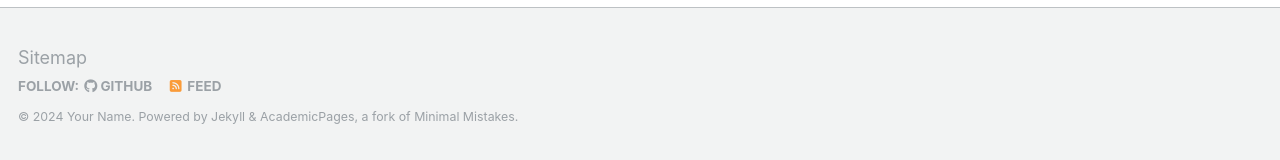
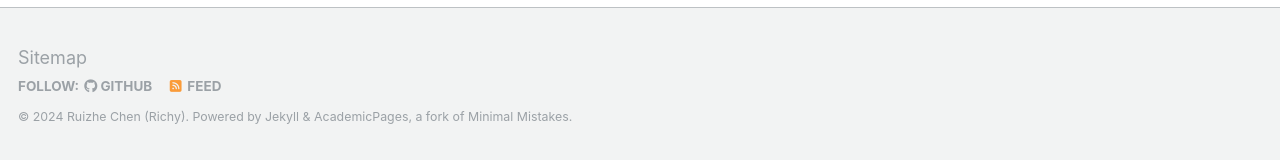
Before and after one commit to richhh520/RuiZheC, a Jekyll site: the page built from _pages/about.md, in a window 1280 px wide and 900 px high, scrolled down 2463 px. Shown: the part 737-897 px from the top of the window. Built offline with Jekyll 4.4.1, drawn with Linux system fonts in a browser that asks for light colours; some web fonts are replaced; some of the changed text lies outside the part shown.

Commit message:
Update _config.yml

```diff
--- a/_config.yml
+++ b/_config.yml
@@ -8,9 +8,9 @@
 
 # Basic Site Settings
 locale                   : "en-US"
-title                    : "Your Name / Site Title"
+title                    : "Mr."
 title_separator          : "-"
-name                     : &name "Your Name"
+name                     : &name "Ruizhe Chen (Richy)"
 description              : &description "personal description"
 url                      : https://academicpages.github.io # the base hostname & protocol for your site e.g. "https://mmistakes.github.io"
 baseurl                  : "" # the subpath of your site, e.g. "/blog"
@@ -28,7 +28,7 @@ author:
   location         : "Earth"
   employer         : "Red Brick University"
   uri              : # URL
-  email            : "none@example.org"
+  email            : "ruizhec.21@intl.zju.edu.cn"
 
   # Academic websites
   arxiv            : # URL - Update with the correct link to your profile
```
